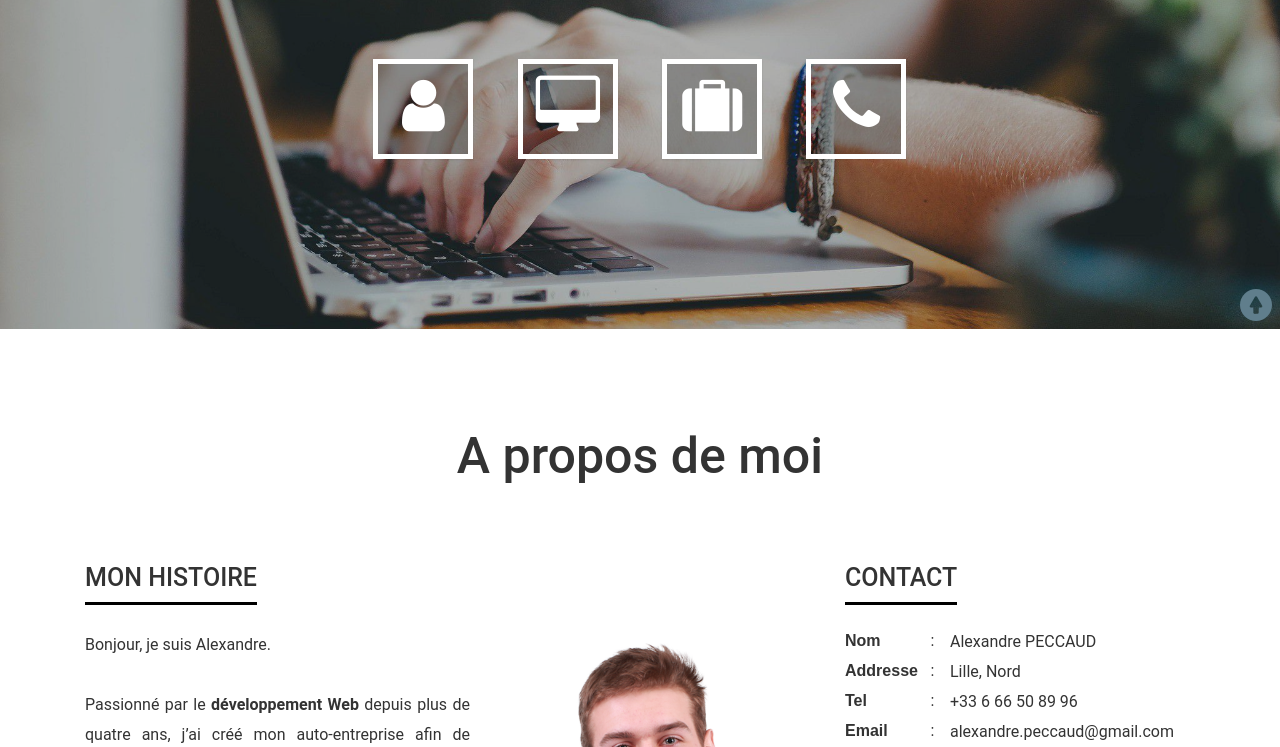
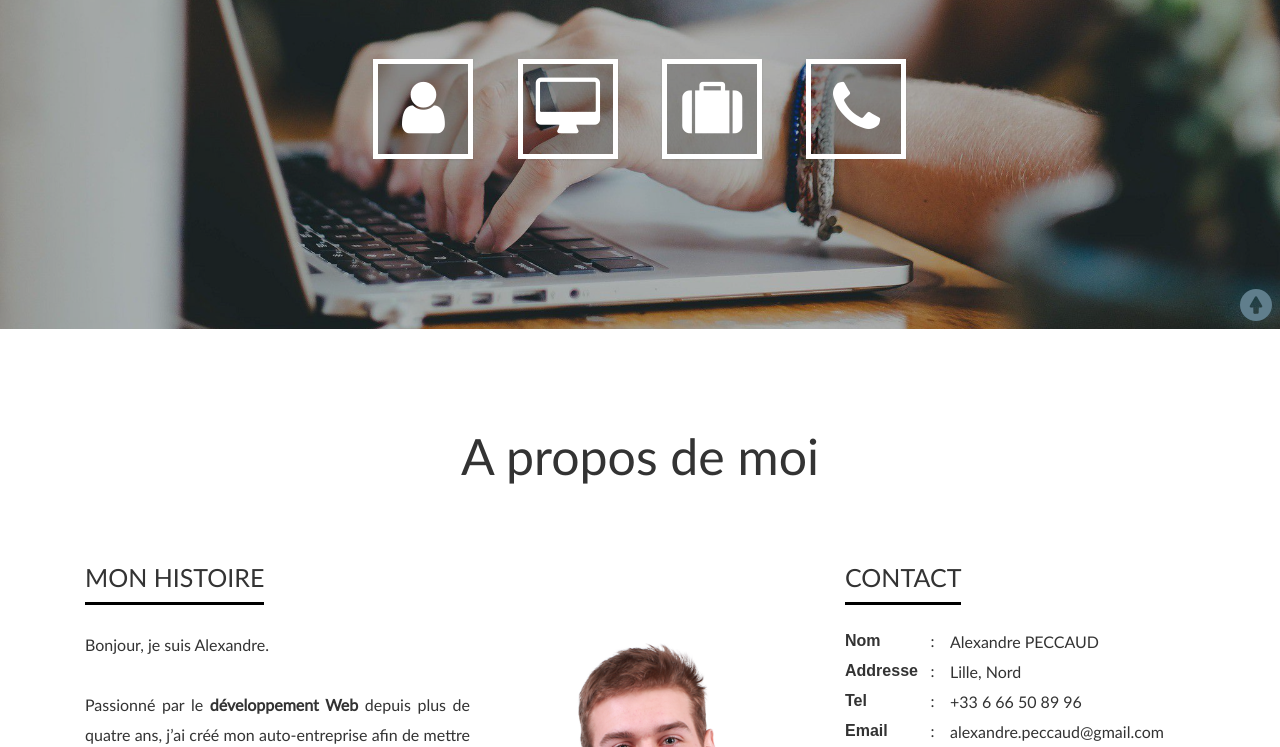
Before and after one commit to alex59493/alex59493.github.io, a website: page src/index.html in a window 1280 px wide. Shown: the part 471-1218 px from the top of the page. Drawn offline with Linux system fonts and the light colour scheme; files that its build step writes are made by us from their sources; files whose address does not match are found by name.

Commit message:
Change font

```diff
--- a/src/css/style.css
+++ b/src/css/style.css
@@ -1,6 +1,29 @@
 /*--
 	Author: Alexandre PECCAUD
 --*/
+
+
+
+/*-- Fonts --*/
+
+	/* latin-ext */
+	@font-face {
+		font-family: 'Lato';
+		font-style: normal;
+		font-weight: 400;
+		src: local('Lato Regular'), local('Lato-Regular'), url(https://fonts.gstatic.com/s/lato/v13/8qcEw_nrk_5HEcCpYdJu8BTbgVql8nDJpwnrE27mub0.woff2) format('woff2');
+		unicode-range: U+0100-024F, U+1E00-1EFF, U+20A0-20AB, U+20AD-20CF, U+2C60-2C7F, U+A720-A7FF;
+	}
+	/* latin */
+	@font-face {
+		font-family: 'Lato';
+		font-style: normal;
+		font-weight: 400;
+		src: local('Lato Regular'), local('Lato-Regular'), url(https://fonts.gstatic.com/s/lato/v13/MDadn8DQ_3oT6kvnUq_2r_esZW2xOQ-xsNqO47m55DA.woff2) format('woff2');
+		unicode-range: U+0000-00FF, U+0131, U+0152-0153, U+02C6, U+02DA, U+02DC, U+2000-206F, U+2074, U+20AC, U+2212, U+2215;
+	}
+
+/*-- //Fonts --*/
 
 
 
@@ -10,7 +33,7 @@
 		padding: 0;
 		margin: 0;
 		background: #FFF;
-		font-family: 'Roboto', sans-serif;
+		font-family: 'Lato', sans-serif;
 		font-size: 16px;
 		overflow-x: hidden;
 	}
```
Also changed, not shown: dist/css/styles.min.css.
